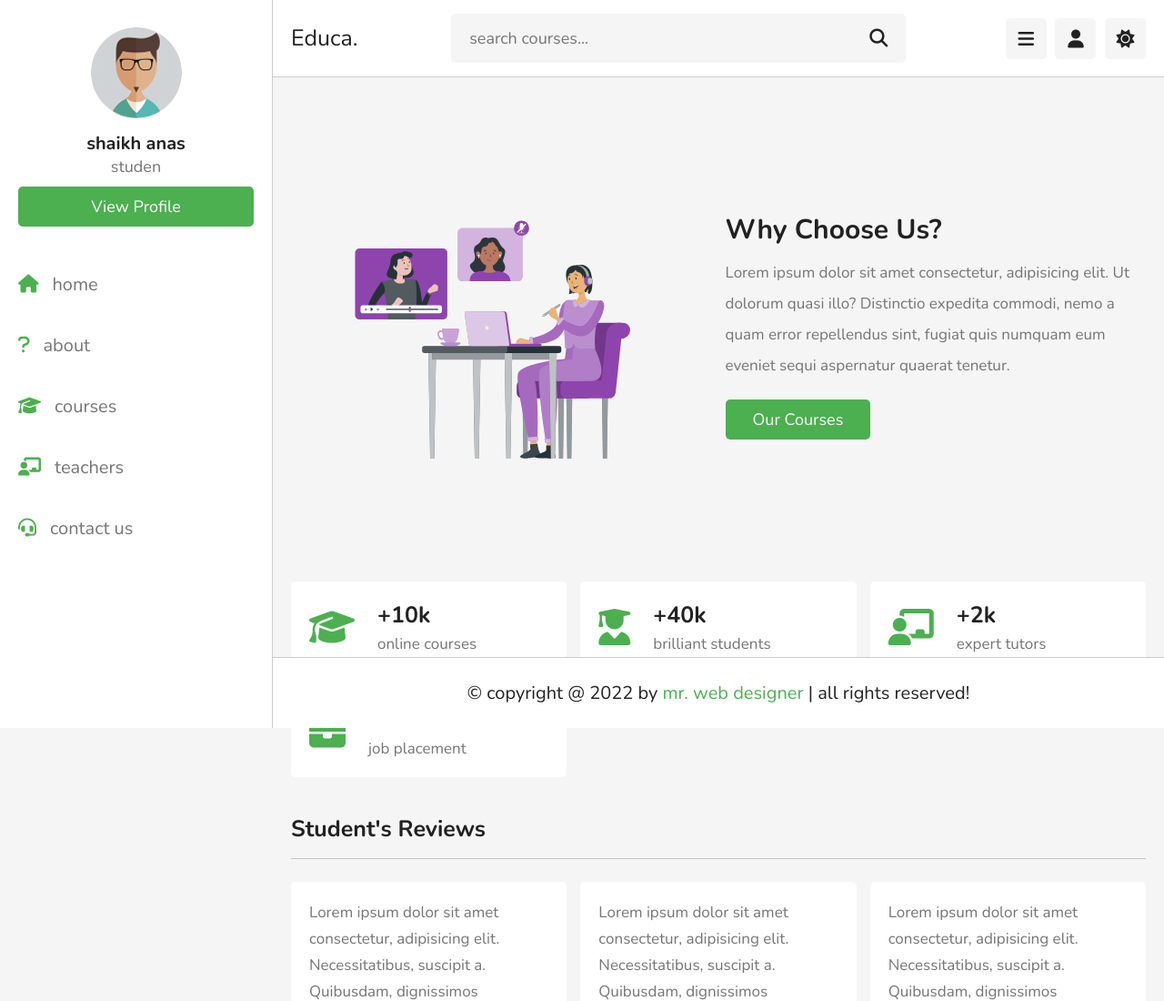
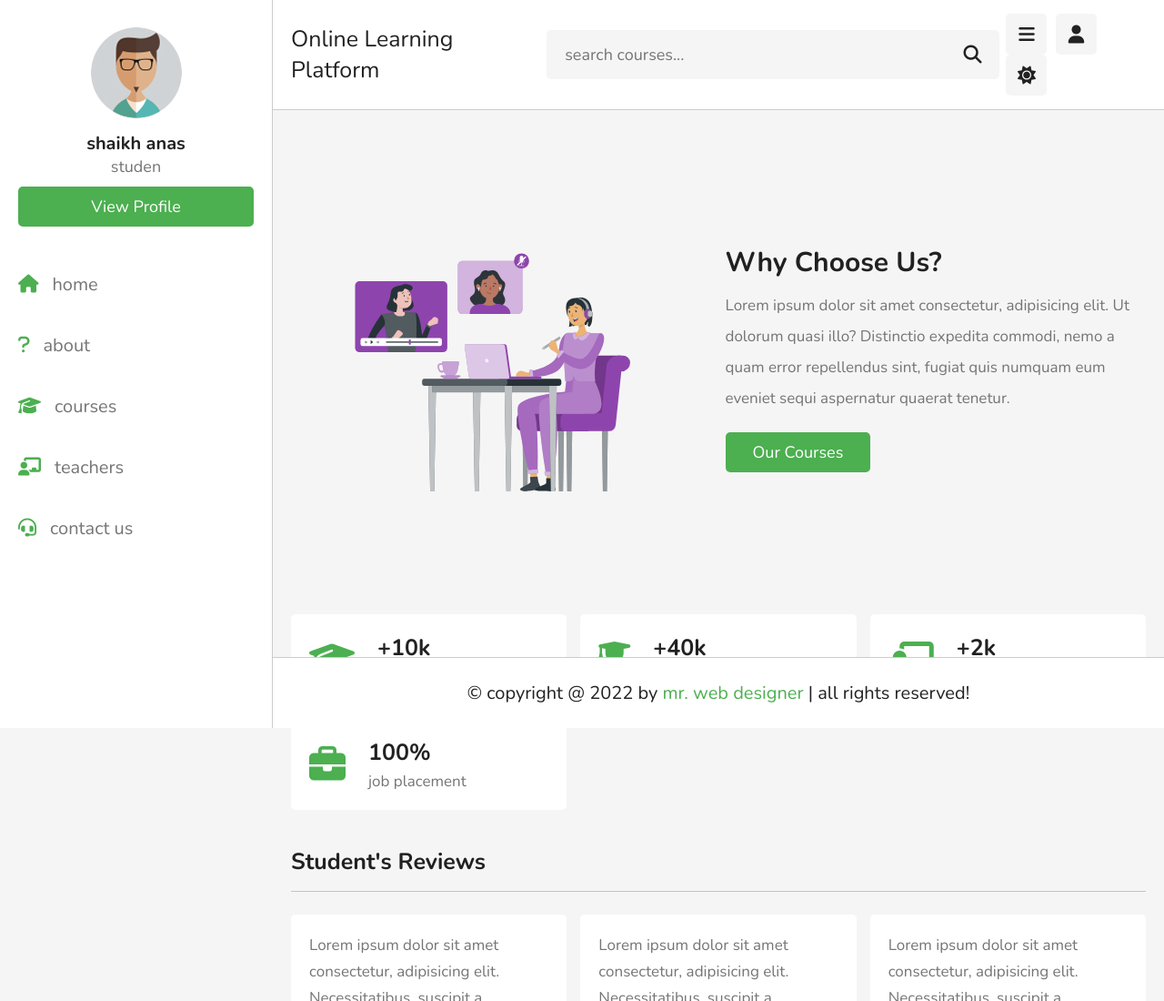
Before and after one commit to AssemAwadRagheb/education, a plain HTML site: page about.html in a window 1280 px wide. Shown: the top 1100 px of the page at 91% size. Drawn offline with nearby package versions, Linux system fonts and the light colour scheme.

Commit message:
Update about.html

```diff
--- a/about.html
+++ b/about.html
@@ -19,7 +19,7 @@
 
    <section class="flex">
 
-      <a href="index.html" class="logo">Educa.</a>
+      <a href="index.html" class="logo">Online Learning Platform</a>
 
       <form action="search.html" method="post" class="search-form">
          <input type="text" name="search_box" required placeholder="search courses..." maxlength="100">
```
